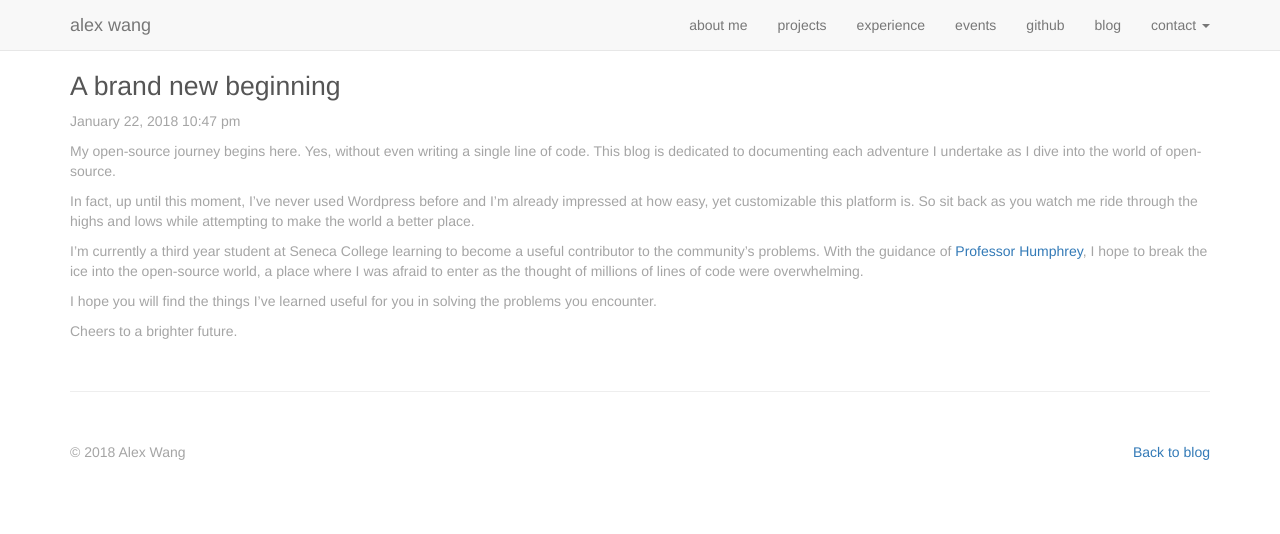
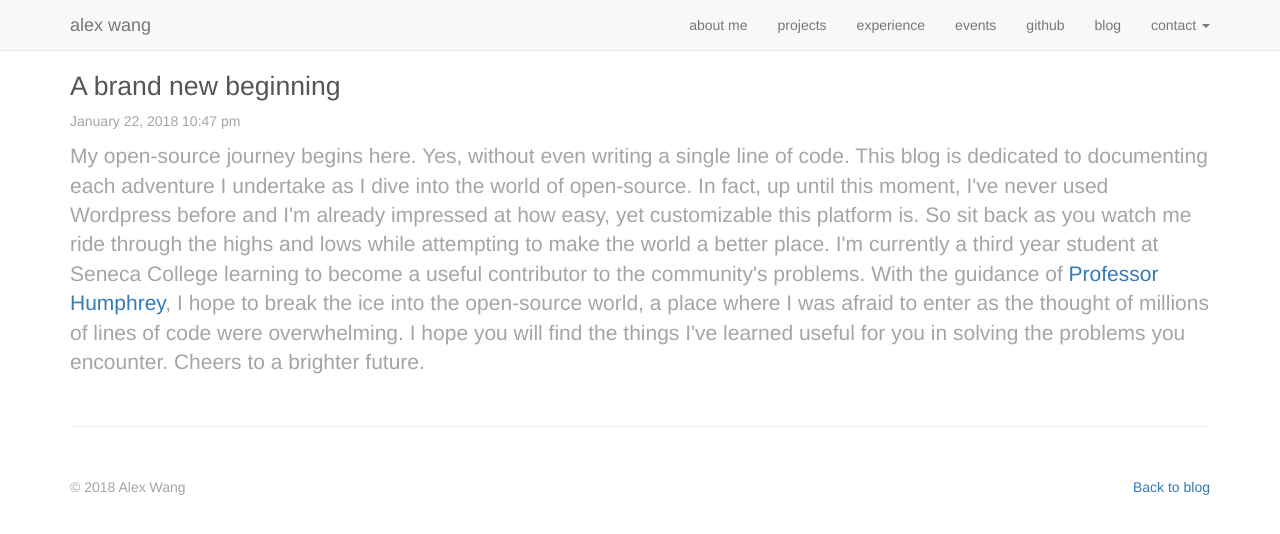
Before and after one commit to AlexWang-16/alexwang-16.github.io, a Jekyll site: the page built from _posts/2018-01-22-first-blog-post.md, in a window 1280 px wide. Shown: the top 534 px of the page. Built offline with Jekyll 4.4.1, drawn with Linux system fonts in a browser that asks for light colours; nearby versions of some CDN libraries.

Commit message:
adding bootstrap LEAD paragraph styling to blog post

```diff
--- a/_posts/2018-01-22-first-blog-post.md
+++ b/_posts/2018-01-22-first-blog-post.md
@@ -9,6 +9,7 @@ headline-image-src:
 date: Jan 22, 2018 10:47 pm
 ---
 
+<p class="lead">
 My open-source journey begins here. Yes, without even writing a single line of code. This blog is dedicated to documenting each adventure I undertake as I dive into the world of open-source.
 
 In fact, up until this moment, I've never used Wordpress before and I'm already impressed at how easy, yet customizable this platform is. So sit back as you watch me ride through the highs and lows while attempting to make the world a better place.
@@ -18,3 +19,4 @@ I'm currently a third year student at Seneca College learning to become a useful
 I hope you will find the things I've learned useful for you in solving the problems you encounter.
 
 Cheers to a brighter future.
+</p>
```
